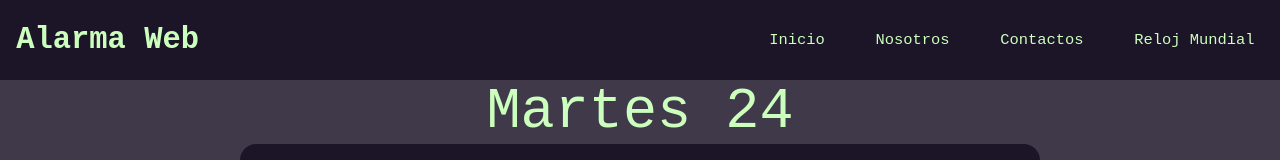
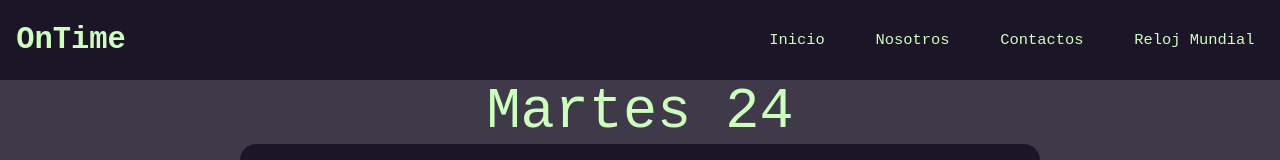
Before and after one commit to MasterJhonny/reto2, a plain HTML site: page index.html in a window 1280 px wide. Shown: the top 160 px of the page. Drawn offline with nearby package versions, Linux system fonts and the light colour scheme.

Commit message:
cambie de name

```diff
--- a/index.html
+++ b/index.html
@@ -4,7 +4,7 @@
     <meta charset="UTF-8">
     <meta http-equiv="X-UA-Compatible" content="IE=edge">
     <meta name="viewport" content="width=device-width, initial-scale=1.0">
-    <title>Alarma Web</title>
+    <title>OnTime</title>
     <link rel="shortcut icon" href="https://encrypted-tbn0.gstatic.com/images?q=tbn:ANd9GcQgfCmSM_bHsjaxvhlvFFmRIlv2yYntKcfXNw&usqp=CAU">
     <link rel="stylesheet" href="./css/estilos.css">
     <script src="https://kit.fontawesome.com/1b9dfdc6dd.js" crossorigin="anonymous"></script>
@@ -12,7 +12,7 @@
 <body>
     <header>
         <div class="logo">
-            <h2>Alarma Web</h2>
+            <h2>OnTime</h2>
         </div>
         <nav>
             <ul>
```
